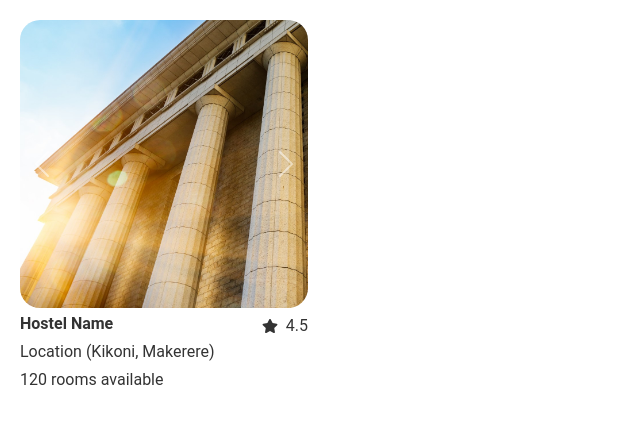
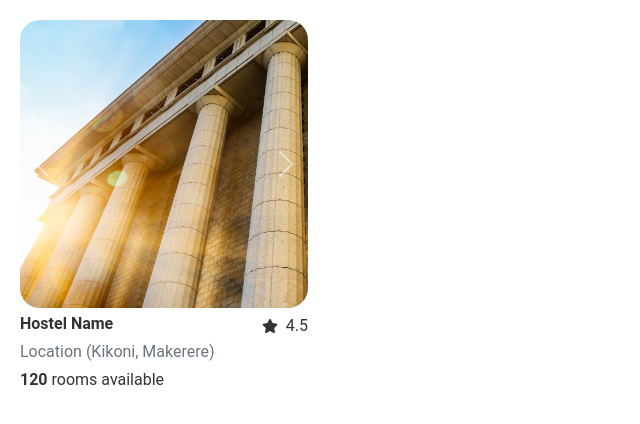
Before and after one commit to joshua-pirwoth/hostel-booking-app, a React (Create React App) app: page / in a window 1280 px wide. Shown: the top 424 px of the page, without its empty margins (0-640 px from the left). Built offline with nearby package versions, Linux system fonts and the light colour scheme.

Commit message:
Updated styling for home, card, & hostel details

```diff
--- a/src/HostelCard.js
+++ b/src/HostelCard.js
@@ -5,20 +5,20 @@ import HostelDetails from './HostelDetails';
 
 const HostelCard = () => {
   // styles
-  const conatinerStyles = { maxWidth: '288px', height: '378px', position: 'relative' };
-  const col1_styles = { width: '100%', height: '100%', maxWidth: '310px', maxHeight: '310px', overflow: 'hidden', position: 'absolute', padding: 0 };
-  const col2_styles = { width: '100%', height: '86px', position: 'absolute', bottom: '0', padding: 0 };
+  const conatinerStyles = { maxWidth: '288px', height: '378px' };
+  const col1_styles = { maxWidth: '288px', maxHeight: '288px'};
+  const col2_styles = { height: '86px' };
 
     return (
-      <div className="m-3 col-md-3" style={ conatinerStyles }>
+      <div className="m-3 col-md-3 position-relative" style={ conatinerStyles }>
         <div className='row'>
-            <div className='col' style={ col1_styles }>
+            <div className='col w-100 h-100 position-absolute p-0 overflow-hidden' style={ col1_styles }>
               {/* Carousel */}
               <HostelCarousel />
             </div>
         </div>
         <div className='row'>
-            <div className='col' style={ col2_styles }>
+            <div className='col w-100 position-absolute p-0 bottom-0' style={ col2_styles }>
               {/* Details */}
               <HostelDetails />
             </div>
--- a/src/HostelDetails.js
+++ b/src/HostelDetails.js
@@ -7,7 +7,6 @@ const HostelDetails = () => {
     const hostelName = "Hostel Name";
     const hostelLocation = "Location (Kikoni, Makerere)";
     const availableRooms = 120;
-    /* const ratingIcon = "./assets/rating_icon.svg"; */
     const rating = 4.5;
 
     return (
@@ -19,8 +18,8 @@ const HostelDetails = () => {
                     { rating }
                 </div>
             </div>
-            <p>{ hostelLocation }</p>
-            <p>{ availableRooms } rooms available</p>
+            <p className='text-secondary'>{ hostelLocation }</p>
+            <p><span style={{fontWeight: 'bold'}}>{ availableRooms }</span>  rooms available</p>
         </div>
      );
 }
```
